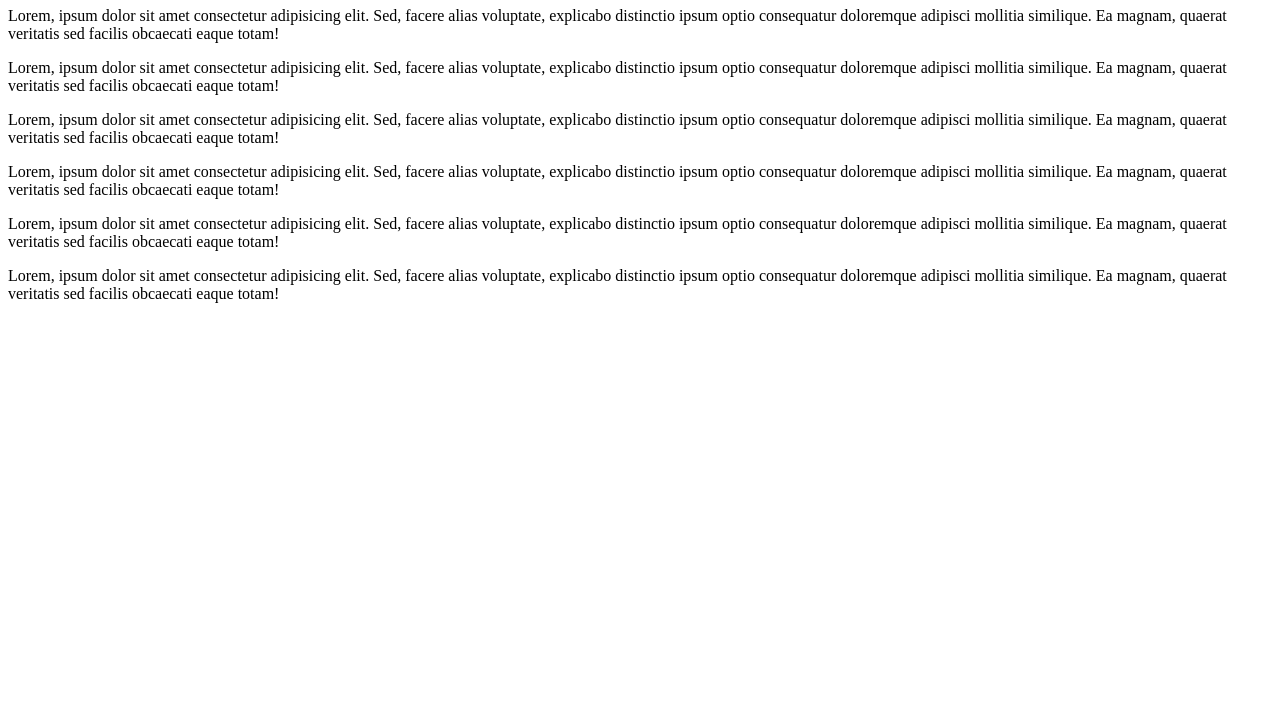
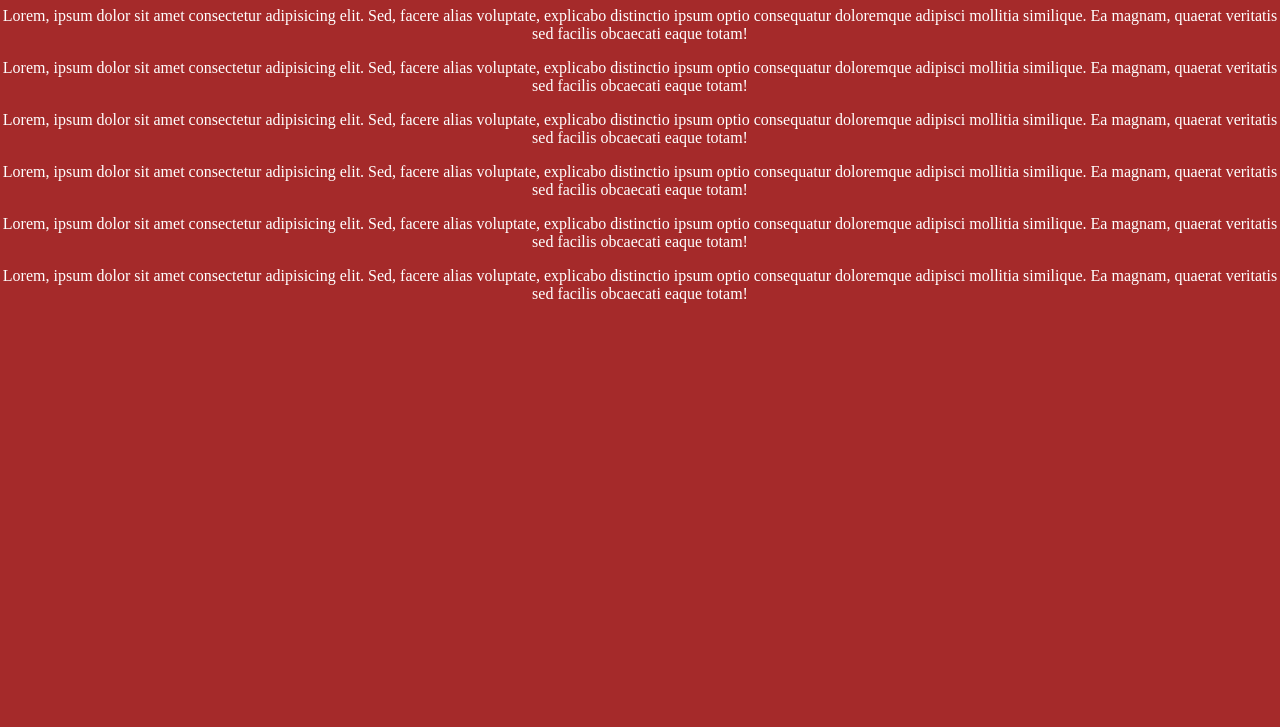
Before and after one commit to auingerManuel/cprswAuinger, a plain HTML site: page index.html in a window 1280 px wide. Shown: the part 73-800 px from the top of the page. Drawn offline with Linux system fonts and the light colour scheme.

Commit message:
add styling

```diff
--- a/index.html
+++ b/index.html
@@ -4,6 +4,7 @@
     <meta charset="UTF-8">
     <meta name="viewport" content="width=device-width, initial-scale=1.0">
     <title>Document</title>
+    <link rel="stylesheet" href="style.css">
 </head>
 <body>
 
--- /dev/null
+++ b/style.css
@@ -0,0 +1,6 @@
+body {
+    margin: 0;
+    background-color: brown;
+    color: white;
+    text-align: center;
+}
```
